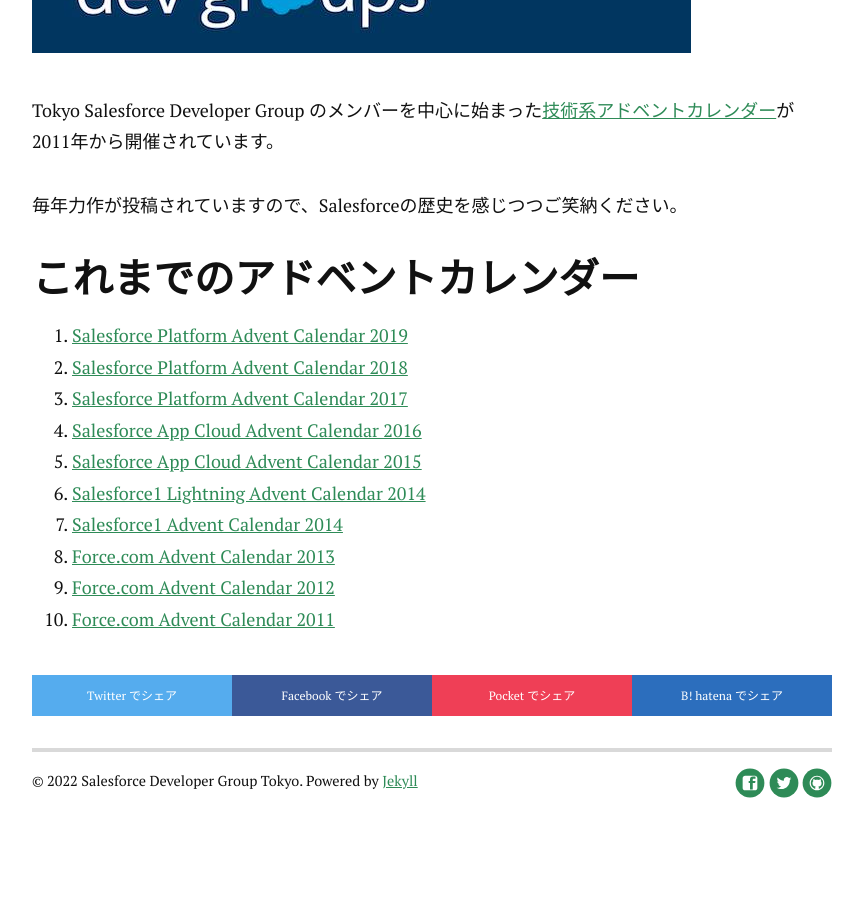
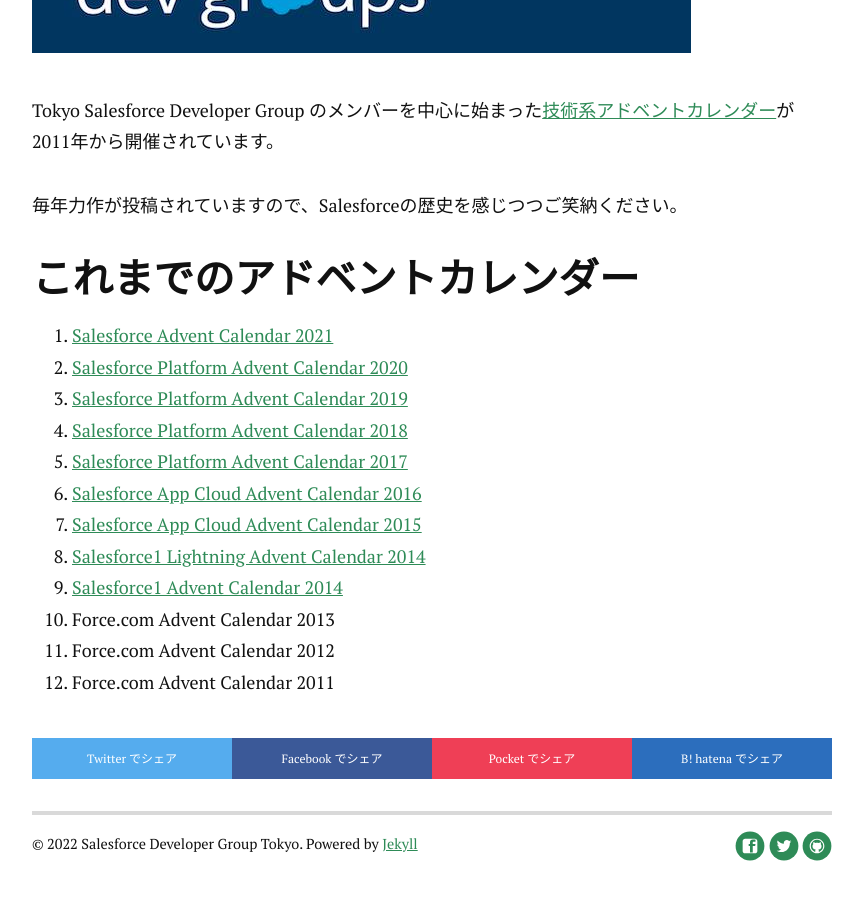
Before and after one commit to sfdgtokyo/sfdgtokyo.github.io, a Jekyll site: the page built from adventcalendar.md, in a window 1280 px wide and 900 px high, scrolled down 660 px. Shown: the whole window, without its empty margins (208-1071 px from the left). Built offline with Jekyll 4.4.1, drawn with Linux system fonts in a browser that asks for light colours; nearby versions of some CDN libraries; before the commit the page ends 1497 px from its top, so only the background shows below that.

Commit message:
Update adventcalendar.md

```diff
--- a/adventcalendar.md
+++ b/adventcalendar.md
@@ -11,16 +11,18 @@
 
 	<h2>これまでのアドベントカレンダー</h2>
 	<ol>
+		<li><a href="https://qiita.com/advent-calendar/2021/salesforce" target="\_blank">Salesforce Advent Calendar 2021</a></li>
+		<li><a href="https://qiita.com/advent-calendar/2020/salesforce-platform" target="\_blank">Salesforce Platform Advent Calendar 2020</a></li>
 		<li><a href="https://qiita.com/advent-calendar/2019/salesforce-platform" tartget="\_blank">Salesforce Platform Advent Calendar 2019</a></li>
 		<li><a href="https://qiita.com/advent-calendar/2018/salesforce-platform" tartget="\_blank">Salesforce Platform Advent Calendar 2018</a></li>
 		<li><a href="https://qiita.com/advent-calendar/2017/salesforce-platform" tartget="\_blank">Salesforce Platform Advent Calendar 2017</a></li>
-    <li><a href="http://qiita.com/advent-calendar/2016/salesforce-app-cloud" tartget="\_blank">Salesforce App Cloud Advent Calendar 2016</a></li>
-    <li><a href="http://qiita.com/advent-calendar/2015/salesforce-app-cloud" tartget="\_blank">Salesforce App Cloud Advent Calendar 2015</a></li>
-    <li><a href="http://qiita.com/advent-calendar/2014/lightning" tartget="\_blank">Salesforce1 Lightning Advent Calendar 2014</a></li>
+    	<li><a href="http://qiita.com/advent-calendar/2016/salesforce-app-cloud" tartget="\_blank">Salesforce App Cloud Advent Calendar 2016</a></li>
+    	<li><a href="http://qiita.com/advent-calendar/2015/salesforce-app-cloud" tartget="\_blank">Salesforce App Cloud Advent Calendar 2015</a></li>
+    	<li><a href="http://qiita.com/advent-calendar/2014/lightning" tartget="\_blank">Salesforce1 Lightning Advent Calendar 2014</a></li>
 		<li><a href="http://qiita.com/advent-calendar/2014/salesforce1" tartget="\_blank">Salesforce1 Advent Calendar 2014</a></li>
-		<li><a href="http://atnd.org/events/45110" tartget="\_blank">Force.com Advent Calendar 2013</a></li>
-		<li><a href="http://atnd.org/events/33649" tartget="\_blank">Force.com Advent Calendar 2012</a></li>
-		<li><a href="http://atnd.org/events/22909" tartget="\_blank">Force.com Advent Calendar 2011</a></li>
+		<li>Force.com Advent Calendar 2013</li>
+		<li>Force.com Advent Calendar 2012</li>
+		<li>Force.com Advent Calendar 2011</li>
 	</ol>
 
 </div>
```
